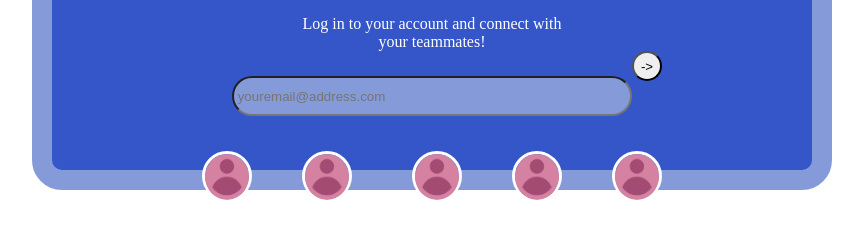
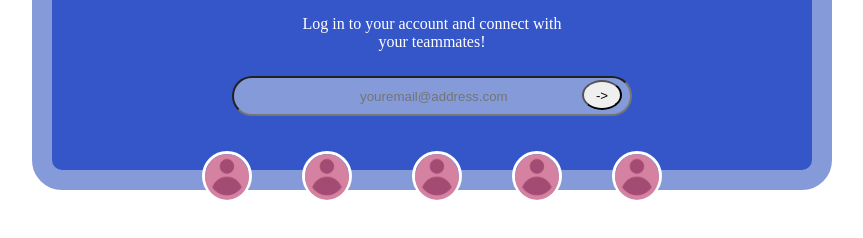
Before and after one commit to MemmedovaEsmira/task-4, a plain HTML site: page index.html in a window 1280 px wide. Shown: the part 260-498 px from the top of the page, without its empty margins (218-1081 px from the left). Drawn offline with Linux system fonts and the light colour scheme.

Commit message:
correction

```diff
--- a/main.css
+++ b/main.css
@@ -14,21 +14,24 @@
     background-color: #3556C8;
     width: 800px;
     height: 300px;
-    margin-left: 250px;
-    margin-top: 150px;
+    left: 250px;
+    top: 150px;
     padding: 50px;
     text-align: center;
     list-style: none;
     color: white;
+   /* transform: translate(-50%:-50%); */
 }
 
 
 
 .btn{
     position: absolute;
-    width: 30px;
+    width: 40px;
     height: 30px;
     border-radius: 50%;
+    right: 190px;
+    bottom: 60px;
 }
 
 .email{
@@ -38,7 +41,7 @@
     width: 400px;
     height: 40px;
     background-color:#859AD8;
-
+    text-align: center;
 }
 
 .circle{
```
